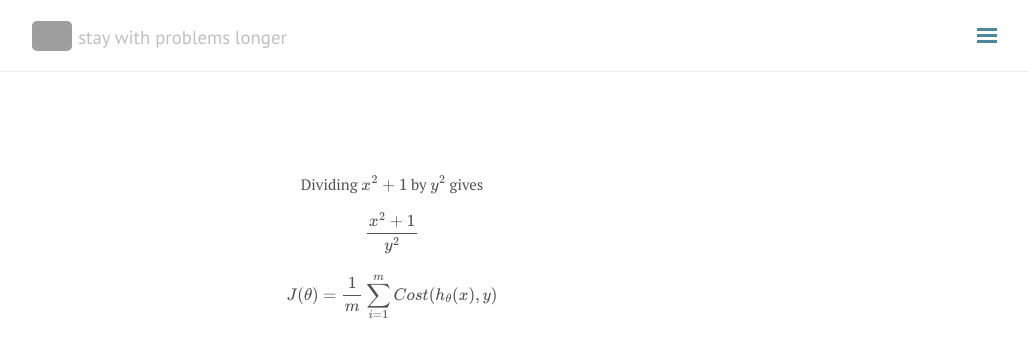
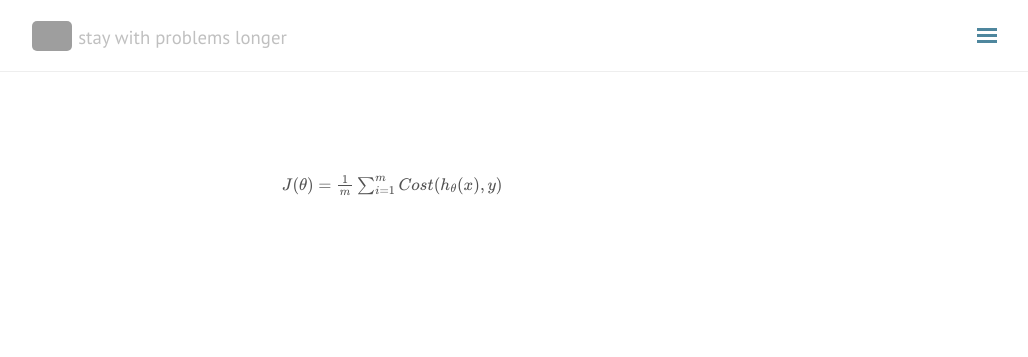
Before and after one commit to seokhoonj/seokhoonj.github.io, a Jekyll site: the page built from index.html, in a window 1280 px wide. Shown: the top 357 px of the page, without its empty margins (248-1276 px from the left). Built offline with Jekyll 4.4.1, drawn with Linux system fonts in a browser that asks for light colours; nearby versions of some CDN libraries; formulas are drawn with MathJax 3; grey boxes are pictures that could not be loaded.

Commit message:
modify index.html

```diff
--- a/index.html
+++ b/index.html
@@ -6,6 +6,5 @@ title: Home
 <div class="hero">
   <img src="{{ site.baseurl }}{{ site.hero.image }}" />
   <p>{{ site.hero.caption }}</p>
-  <p>Dividing $x^2+1$ by $y^2$ gives \[\frac{x^2+1}{y^2}\]</p>
-  <p>$$ J(\theta) = \frac{1}{m} \sum^m_{i=1} Cost(h_\theta(x),y) $$</p>
+  <p>$ J(\theta) = \frac{1}{m} \sum^m_{i=1} Cost(h_\theta(x),y) $</p>
 </div>
```
